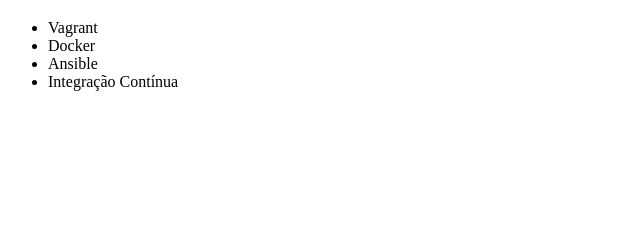
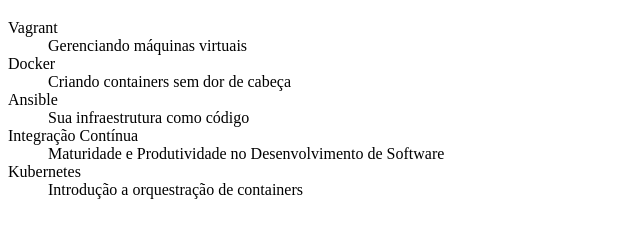
Before and after one commit to EriquiGll/alura-git, a plain HTML site: page index.html in a window 1280 px wide. Shown: the part 61-298 px from the top of the page, without its empty margins (0-640 px from the left). Drawn offline with Linux system fonts and the light colour scheme.

Commit message:
trocando UL por DL e Separando os títulos

```diff
--- a/index.html
+++ b/index.html
@@ -7,11 +7,21 @@
 <body>
     <h1>Cursos de DevOps</h1>
 
-    <ul>
-        <li>Vagrant</li>
-        <li>Docker</li>
-        <li>Ansible</li>
-        <li>Integração Contínua</li>
-    </ul>
+    <dl>
+        <dt>Vagrant</dt>
+        <dd>Gerenciando máquinas virtuais</dd>
+
+        <dt>Docker</dt>
+        <dd>Criando containers sem dor de cabeça</dd>
+
+        <dt>Ansible</dt>
+        <dd>Sua infraestrutura como código</dd>
+
+        <dt>Integração Contínua</dt>
+        <dd>Maturidade e Produtividade no Desenvolvimento de Software</dd>
+
+        <dt>Kubernetes</dt>
+        <dd>Introdução a orquestração de containers</dd>
+    </dl>
 </body>
 </html>
```
